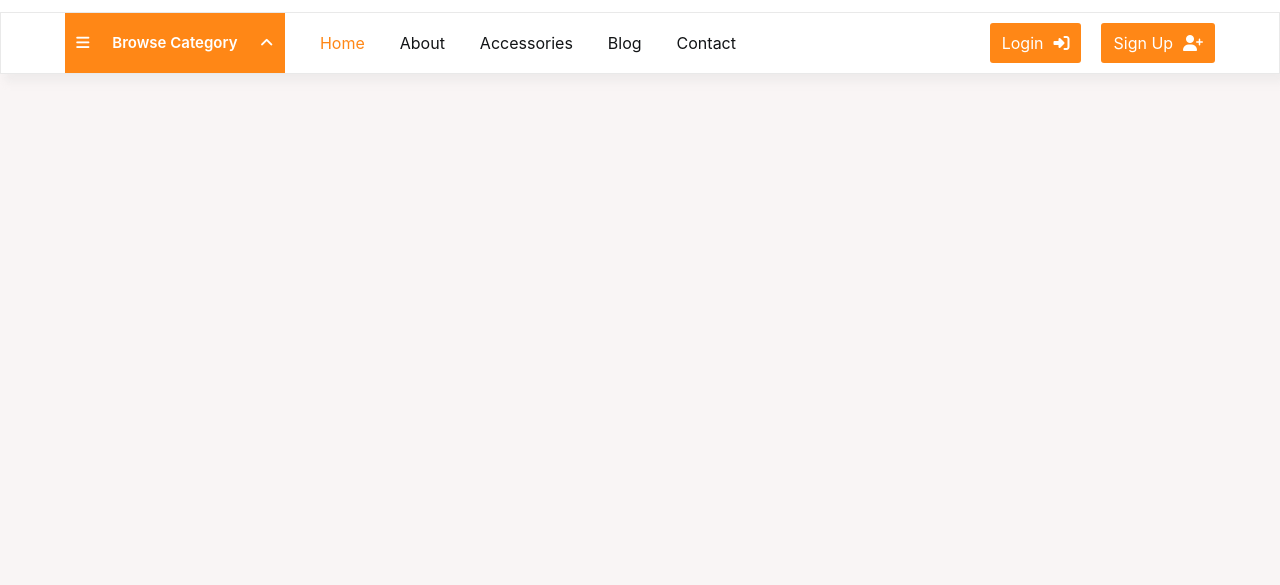
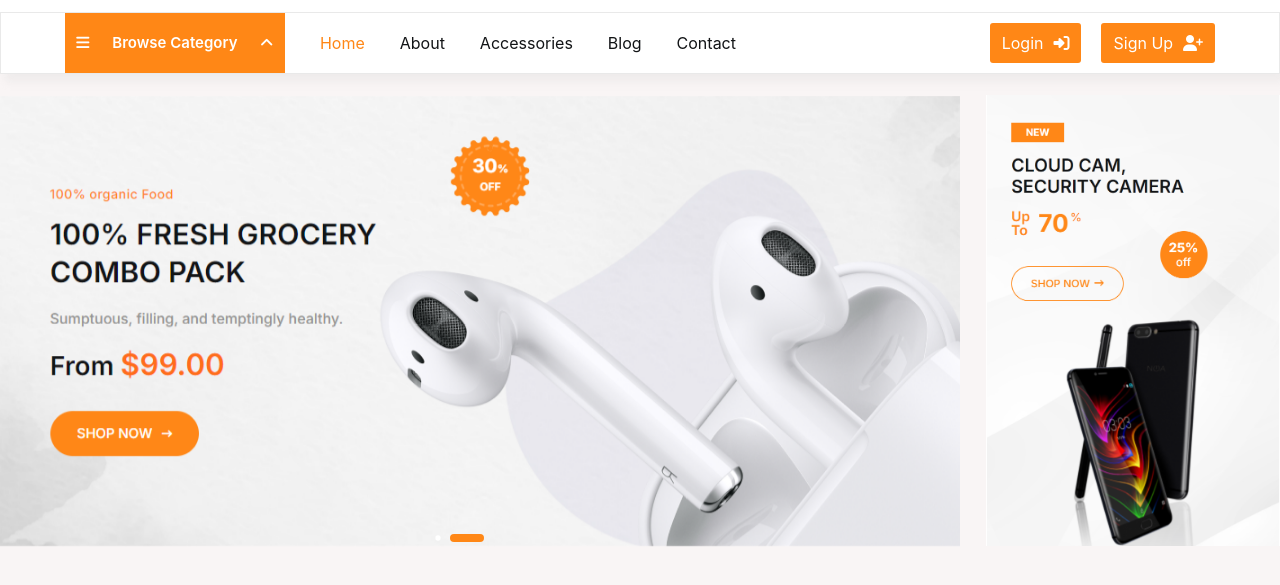
Before and after one commit to Mahmoud-AboSeif/E-commerce-Website, a plain HTML site: page index.html in a window 1280 px wide. Shown: the part 85-670 px from the top of the page. Drawn offline with nearby package versions, Linux system fonts and the light colour scheme.

Commit message:
Add swiper

```diff
--- a/Css/global.css
+++ b/Css/global.css
@@ -61,6 +61,7 @@ body {
     font-family: "inter", sans-serif;
     scroll-behavior: smooth;
     background-color: #f8f4f4d7;
+    padding-top: 180px;
 }
 
 /* ================
--- a/Css/header.css
+++ b/Css/header.css
@@ -169,3 +169,40 @@ header .bottom-header .navbar .category .category_nav_list a:hover{
 header .bottom-header .category .category_nav_list a:last-child{
 border: none;
 }
+/* slider section */
+.slider{
+    position: relative;
+    z-index: -1;
+}
+.slider .container{
+    width: 100%;
+    justify-content: space-between;
+}
+.slider .container .slide-swp {
+
+    width: 75%;
+    overflow: hidden;
+    position: relative;
+}
+.slider .container .slide-swp .swiper-wrapper{
+    height: auto !important;
+}
+.slider .container .slide-swp .swiper-pagination span{
+    background-color: var(--white);
+    opacity: 1;
+}
+.swiper-pagination-bullet-active{
+    background-color: var(--main_color) !important;
+    width: 34px !important;
+    height: 8px !important;
+    border-radius: 30px !important;
+}
+.slider .banner_2{
+    width: 23%;
+    height: 100%;
+    object-fit: cover;
+}
+.slider .banner_2 a{
+    height: 100%;
+    width: 100%;
+}
--- a/index.html
+++ b/index.html
@@ -12,6 +12,9 @@
         <link rel="stylesheet" href="https://cdnjs.cloudflare.com/ajax/libs/font-awesome/6.6.0/css/all.min.css"
             integrity="sha512-Kc323vGBEqzTmouAECnVceyQqyqdsSiqLQISBL29aUW4U/M7pSPA/gEUZQqv1cwx4OnYxTxve5UMg5GT6L4JJg=="
             crossorigin="anonymous" referrerpolicy="no-referrer" />
+        <!-- Link Swiper's CSS -->
+            <link rel="stylesheet" href="https://cdn.jsdelivr.net/npm/swiper@11/swiper-bundle.min.css" />
+
     <title>E-commerce Website </title>
 </head>
 <body>
@@ -68,7 +71,7 @@
                                 </button>
                                 <div class="category_nav_list border flex">
                                     <a href="#" onclick="open_Category() , rotate_angle()" >Top 10 Offers</a>
-                                    <a href="#" onclick="open_Category() , rotate_angle()" >Electronics & Digital</a>
+                                    <a href="#" class="test" onclick="open_Category() , rotate_angle()" >Electronics & Digital</a>
                                     <a href="#" onclick="open_Category() , rotate_angle()" >Phones & Tablet</a>
                                     <a href="#" onclick="open_Category() , rotate_angle()" >Fashion & Clothing</a>
                                     <a href="#" onclick="open_Category() , rotate_angle()" >TV & Mounter</a>
@@ -95,7 +98,27 @@
             </div>
         </div>
     </header>
-
+    <section class="slider" >
+        <div class="container cont_swp flex">
+            <!-- Swiper lip -->
+            <div class="slide-swp mySwiper">
+                <div class="swiper-wrapper">
+                    <div class="swiper-slide">
+                        <a href="#"><img src="./img/banner_home1.png" alt=""></a>
+                    </div>
+                    <div class="swiper-slide">
+                        <a href="#"><img src="./img/banner_home2.png" alt=""></a>
+                    </div>
+                </div>
+                <div class="swiper-pagination"></div>
+            </div>
+            <div class="banner_2">
+                <a href="#"><img src="./img/banner_home3.png" alt=""></a>
+            </div>
+        </div>
+    </section>
+    <!-- Swiper JS -->
+    <script src="https://cdn.jsdelivr.net/npm/swiper@11/swiper-bundle.min.js"></script>
     <!-- file js -->
     <script src="./js/main.js"></script>
 </body>
--- a/js/main.js
+++ b/js/main.js
@@ -17,6 +17,18 @@ let fa_angle_down = document.querySelector(".fa-angle-down");
     category_btn.addEventListener('click',()=>{
     fa_angle_down.classList.toggle('rotated');
 });
+
 function rotate_angle(){
     fa_angle_down.classList.toggle('rotated');
 };
+var swiper = new Swiper(".slide-swp", {
+    pagination: {
+    el: ".swiper-pagination",
+    dynamicBullets:true,
+    Clickable : true
+    },
+    autoplay:{
+        delay:2000,
+    },
+    loop:true,
+});
```
